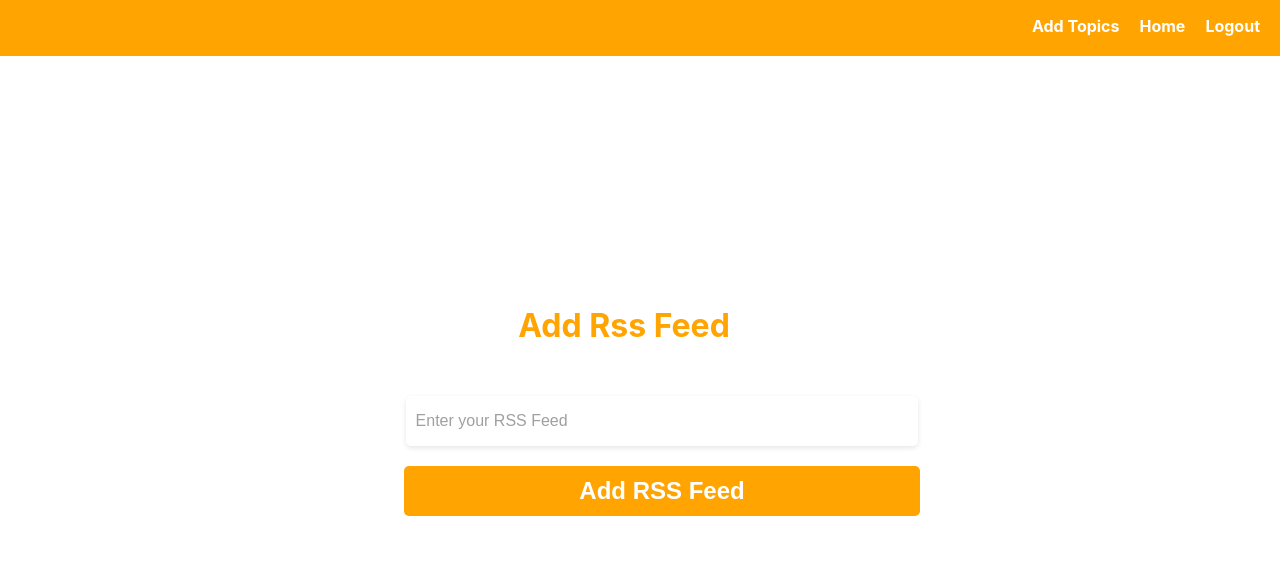
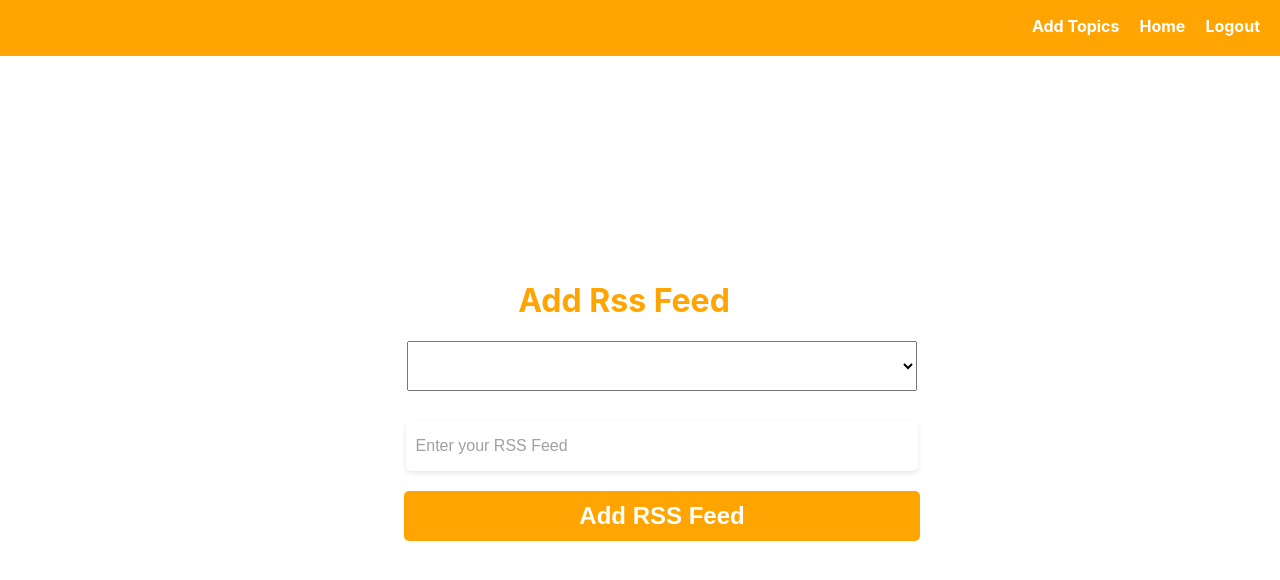
Before and after one commit to kamalakoum/ai_podcast, a React (Create React App) app in the folder admin-dashboard/: page /add-rss-feed in a window 1280 px wide. Shown: the top 580 px of the page. Built offline with nearby package versions, Linux system fonts and the light colour scheme; no server answers.

Commit message:
admin: add select to addRssFeed form

```diff
--- a/admin-dashboard/src/components/pages/addRssFeed/index.css
+++ b/admin-dashboard/src/components/pages/addRssFeed/index.css
@@ -37,3 +37,8 @@
     margin-top: 10px;
     color: white;
 }
+
+.topics {
+    width: 57%;
+    height: 50px;
+}
--- a/admin-dashboard/src/components/pages/addRssFeed/index.jsx
+++ b/admin-dashboard/src/components/pages/addRssFeed/index.jsx
@@ -49,6 +49,9 @@ const AddRssFeed = () => {
                 <form className='form-data' >
                     <h1 className='addtopic-title'>Add Rss Feed</h1>
                     <div className="center">
+                        <select className="topics">
+
+                        </select>
                         <TextInput
                         placeholder='Enter your RSS Feed'
                         type='text'
```
